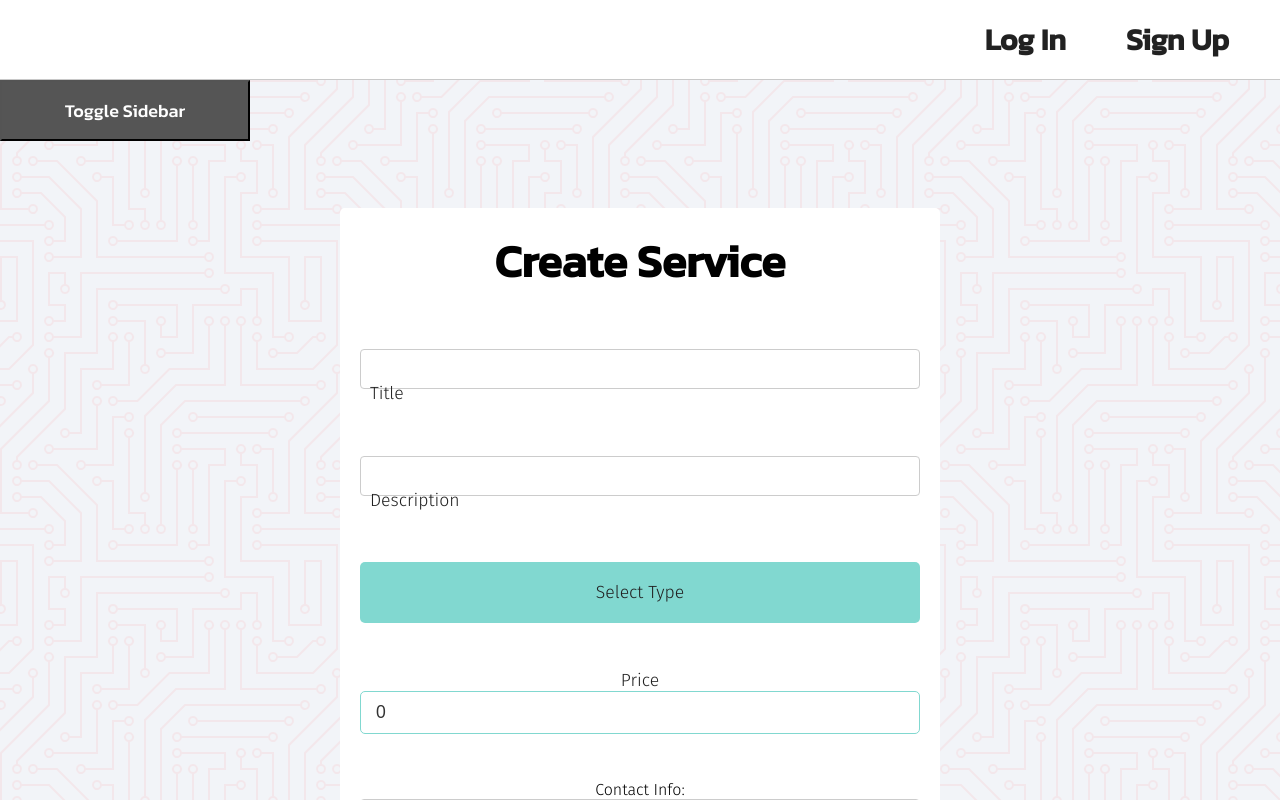
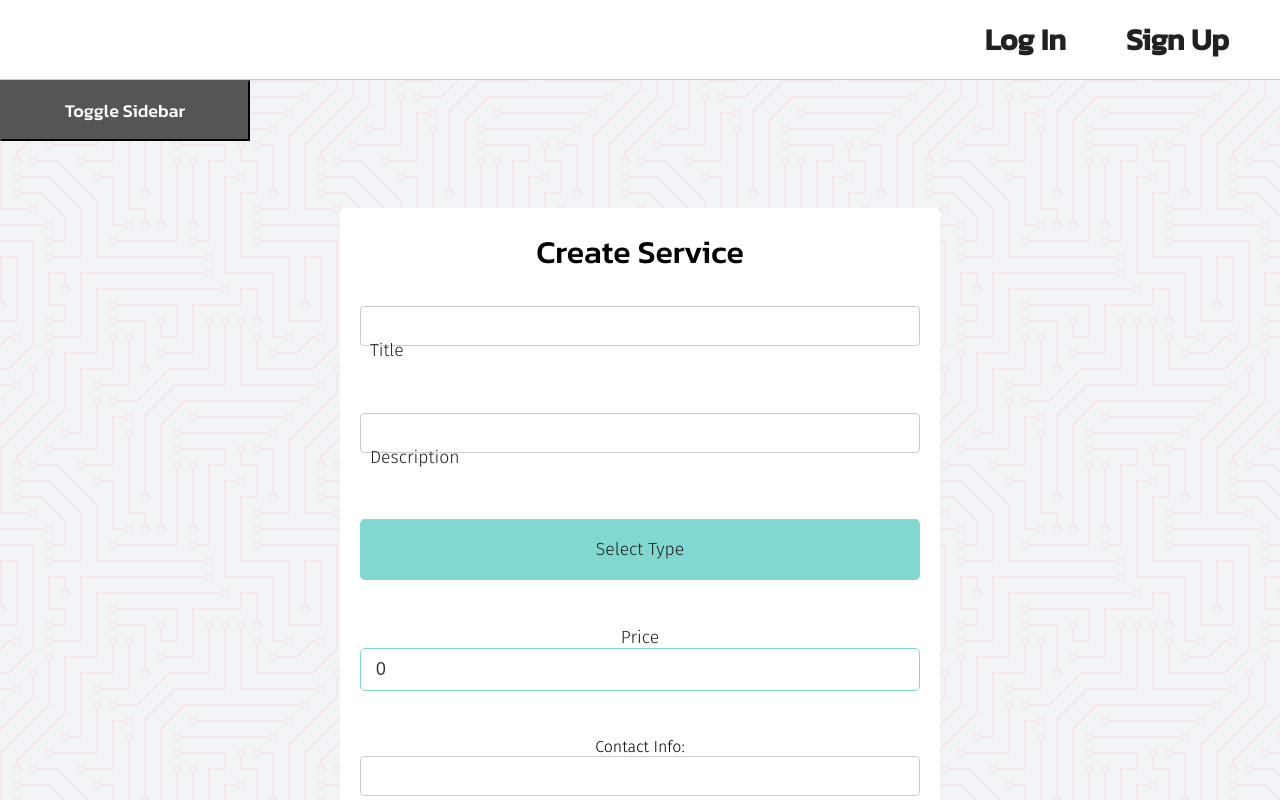
Before and after one commit to ronrain/Campus-Connect-front-end, a React (Vite) app: page /service/new in a window 1280 px wide. Built offline with nearby package versions, Linux system fonts and the light colour scheme; no server answers.

Commit message:
adjust create service

```diff
--- a/src/components/ServiceForm/ServiceForm.jsx
+++ b/src/components/ServiceForm/ServiceForm.jsx
@@ -46,7 +46,7 @@ const NewService = (props) => {
       <Sidebar />
       <div className={styles.container}>
         <form className={styles.serviceForm}>
-          <div className={styles.header}><h1>Create Service</h1></div>
+          <div className={styles.header}>Create Service</div>
         <div className={styles.inputContainer}>
           <input
             type="text"
--- a/src/components/ServiceForm/ServiceForm.module.css
+++ b/src/components/ServiceForm/ServiceForm.module.css
@@ -164,4 +164,6 @@ select:hover {
   align-items: center;
   text-align: center;
   font-family: var(--main-text);
+  margin-bottom: 0;
+  font-size: 2rem;
 }
```
